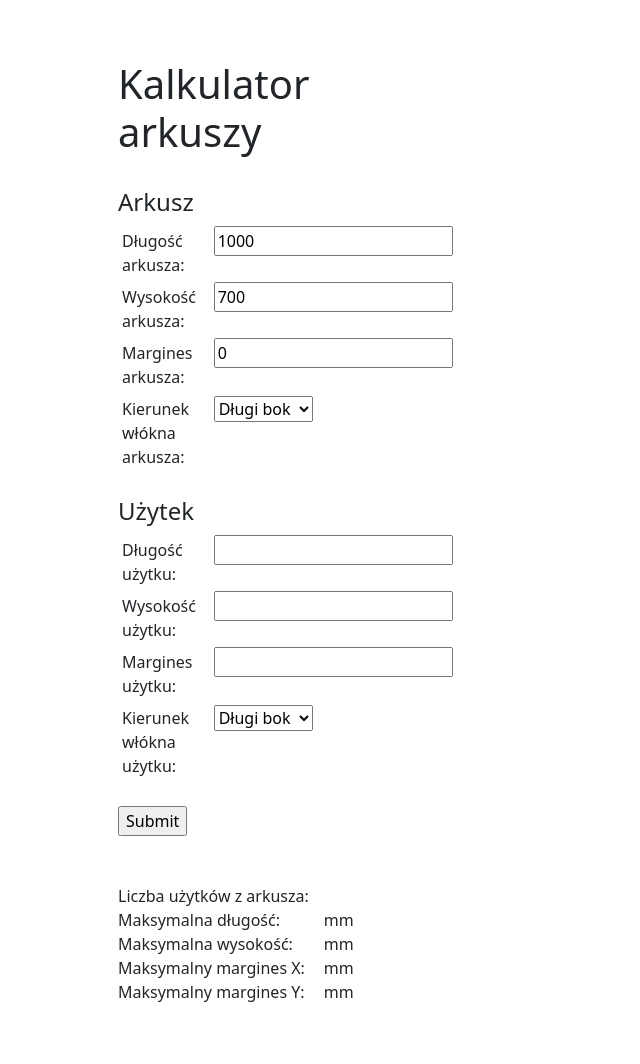
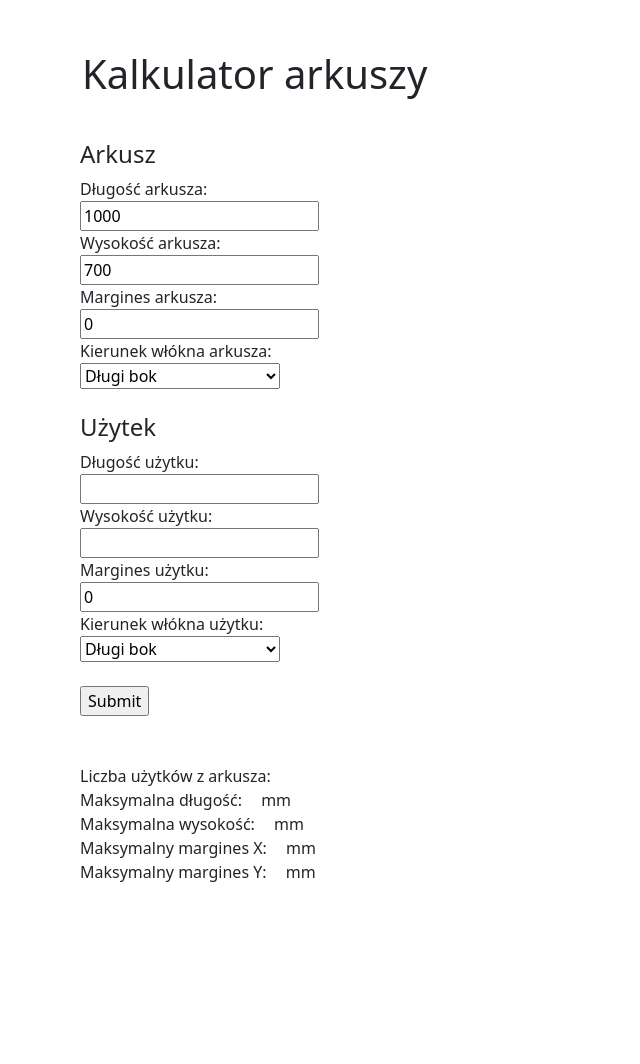
Before and after one commit to lordch/SheetCalc, a Flask app: page / in a window 1280 px wide. Shown: the whole page, without its empty margins (0-640 px from the left). After the commit the page ends 882 px from the top, so only its background shows below. Run offline with Flask 2, Linux system fonts and the light colour scheme.

Commit message:
Add fiber lines to drawing, change some styling

```diff
--- a/static/rectangle.js
+++ b/static/rectangle.js
@@ -1,4 +1,5 @@
 const form = document.getElementById("form")
+const startingMargin = 50
 
 
 form.addEventListener('submit', (event) => {
@@ -20,6 +21,14 @@ form.addEventListener('submit', (event) => {
         var largeSheetLongAxis = 'y'
     }
     var largeSheetFiberDirection = form.elements.largeFiberDirection.value;
+    var largeSheetFiberDirectionAxis
+    if (largeSheetFiberDirection == 'long'){
+        largeSheetFiberDirectionAxis = 'x'
+    }
+    else{
+        largeSheetFiberDirectionAxis = 'y'
+    }
+
     var largeSheetMargin = parseInt(form.elements.largeMargin.value);
     var largeSheetNetX = largeSheetX - 2*largeSheetMargin;
     var largeSheetNetY = largeSheetY - 2*largeSheetMargin;
@@ -81,10 +90,9 @@ form.addEventListener('submit', (event) => {
     svg.setAttribute('width', "100%");
     svg.setAttribute('height', "100%");
     svg.setAttribute('id', "rectangle");
-    svg.setAttribute('viewBox',"-10 -10 1100 800")
+    svg.setAttribute('viewBox',"-10 -10 1300 900")
 
     //Draw Large sheet
-    const startingMargin = 30
     var largeSheet = document.createElementNS(svgNS,'rect');
     largeSheet.setAttribute('x',startingMargin);
     largeSheet.setAttribute('y',startingMargin);
@@ -156,16 +164,58 @@ form.addEventListener('submit', (event) => {
     }
 
 
+    // Draw fiber direction lines
+    var numFiberLines
+    if (largeSheetFiberDirectionAxis == 'x'){
+        numFiberLines = largeSheetNetY / 47
+        var fiberLinesX = startingMargin + largeSheetMargin
+        var fiberLinesY = startingMargin + largeSheetMargin
+        for (let l = 0; l < numFiberLines; l++){
+            var fiberLine = document.createElementNS(svgNS, 'line')
+            fiberLine.setAttribute('x1', fiberLinesX )
+            fiberLine.setAttribute('x2', fiberLinesX+largeSheetNetX)
+            fiberLine.setAttribute('y1', fiberLinesY)
+            fiberLine.setAttribute('y2', fiberLinesY)
+            fiberLine.setAttribute('stroke', '#005580')
+            fiberLine.setAttribute('stroke-opacity', 0.15)
+
+            svg.appendChild(fiberLine)
+            fiberLinesY += 47
+        }
+    }
+    else{
+        numFiberLines = largeSheetNetX / 47
+        var fiberLinesX = startingMargin + largeSheetMargin
+        var fiberLinesY = startingMargin + largeSheetMargin
+        for (let l = 0; l < numFiberLines; l++){
+            var fiberLine = document.createElementNS(svgNS, 'line')
+            fiberLine.setAttribute('x1', fiberLinesX)
+            fiberLine.setAttribute('x2', fiberLinesX)
+            fiberLine.setAttribute('y1', fiberLinesY)
+            fiberLine.setAttribute('y2', fiberLinesY + largeSheetNetY)
+            fiberLine.setAttribute('stroke', '#005580')
+            fiberLine.setAttribute('stroke-opacity', 0.15)
+
+            svg.appendChild(fiberLine)
+            fiberLinesX += 47
+        }
+
+    }
+
+
+
     //Draw large sheet axis labels
     var labelX = document.createElementNS(svgNS, 'text');
     labelX.setAttribute('x', largeSheetX/2 + startingMargin - 20);
     labelX.setAttribute('y', startingMargin - 10);
+    labelX.setAttribute('font-size', "1.5rem")
     labelX.innerHTML = largeSheetX;
     svg.appendChild(labelX);
 
     var labelY = document.createElementNS(svgNS, 'text');
     labelY.setAttribute('x', 0 );
     labelY.setAttribute('y', largeSheetY/2 + startingMargin + 5);
+    labelY.setAttribute('font-size', "1.5rem")
     labelY.innerHTML = largeSheetY;
     svg.appendChild(labelY);
 
--- a/static/styles.css
+++ b/static/styles.css
@@ -1,20 +1,22 @@
-form  { display: table;
-        width: 100%;
+label {
+    width: 200px;
+    display:inline-block;
 }
-p     { display: table-row;  }
-label { display: table-cell;
-        padding: 4px
-}
-input { display: table-cell;
+select{
+    width: 200px;
+    display:inline-block;
 }
 
-.label { display: table-cell;
+p {
+    margin-bottom: 0;
+}
+
+.label {;
 
 }
 .value {
     padding-left: 10px;
     padding-right: 5px;
-    display: table-cell;
     font-weight: bold;
 
 }
--- a/templates/rectangle.html
+++ b/templates/rectangle.html
@@ -10,14 +10,12 @@
 
 </head>
 <body>
-<div class="container">
 
+<div class="container" style="padding-top: 50px">
+  <div class="row">
+      <h1>Kalkulator arkuszy</h1>
+    <div class="col col-12 col-lg-4">
 
-</div>
-<div class="container" style="padding: 50px">
-  <div class="row">
-    <div class="col col-12 col-lg-4">
-        <h1>Kalkulator arkuszy</h1>
         <br>
 
       <form action="rectangle.html" method="post" id="form">
@@ -28,11 +26,11 @@
           </p>
           <p>
               <label for="largeY" >Wysokość arkusza: </label>
-              <input type="text" id="largeY" name="largeY" value="700", placeholder="700">
+              <input type="text" id="largeY" name="largeY" value="700" placeholder="700">
           </p>
           <p>
               <label for="largeMargin" >Margines arkusza: </label>
-              <input type="text" id="largeMargin" name="largeMargin" value="0", placeholder="0">
+              <input type="text" id="largeMargin" name="largeMargin" value="0" placeholder="0">
           </p>
           <p>
               <label for="largeFiberDirection">Kierunek włókna arkusza: </label>
@@ -53,7 +51,7 @@
           </p>
           <p>
               <label for="smallMargin" >Margines użytku: </label>
-              <input type="text" id="smallMargin" name="smallMargin">
+              <input type="text" id="smallMargin" name="smallMargin" value="0" placeholder="0">
           </p>
           <p>
               <label for="smallFiberDirection">Kierunek włókna użytku: </label>
```
